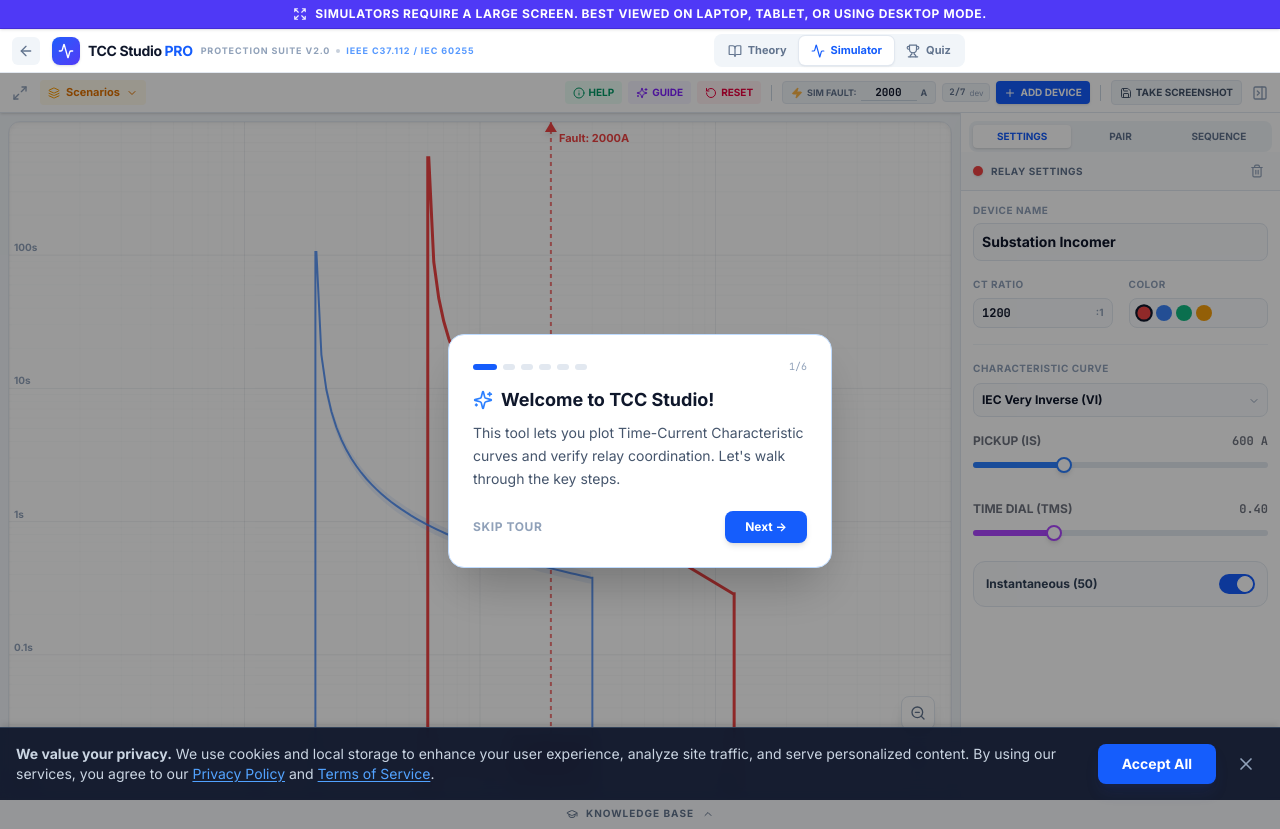
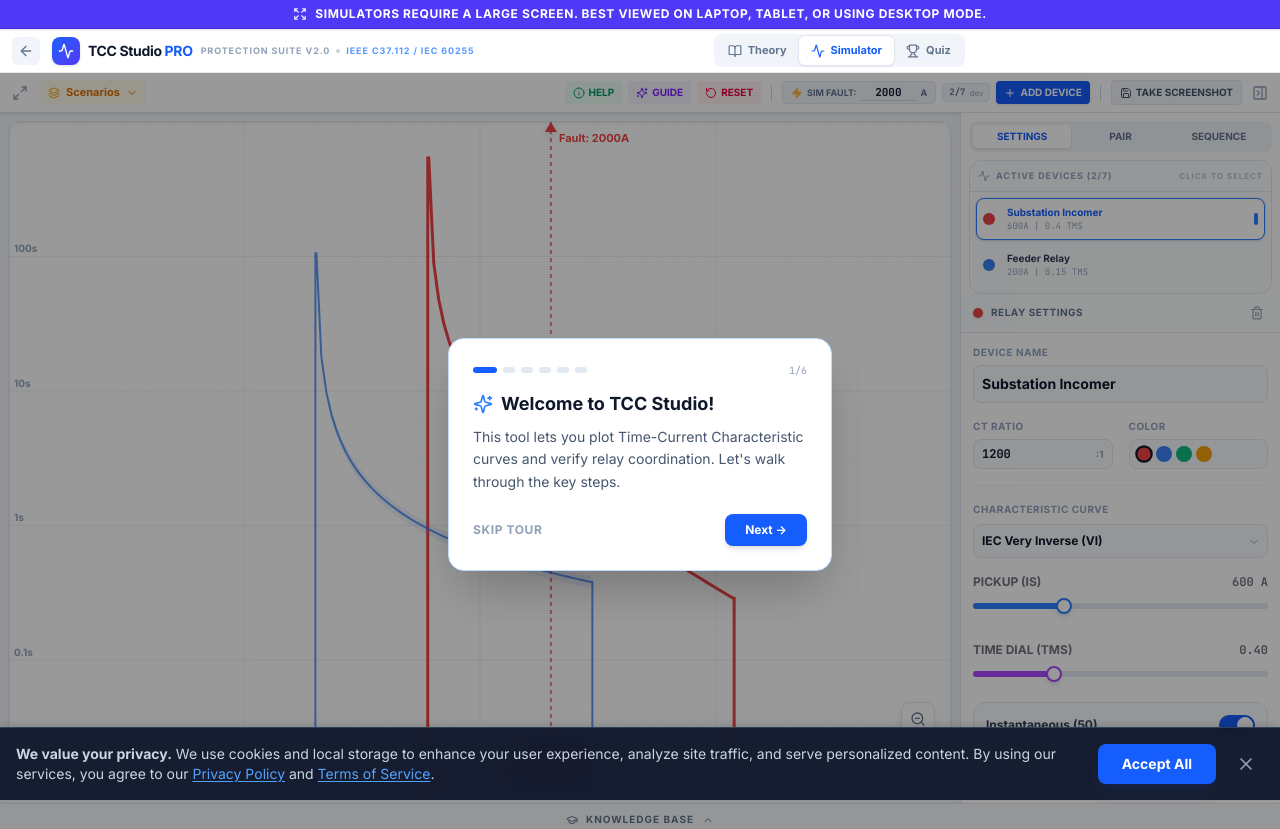
Before and after one commit to toanilsharma/RelaySchool, a React (Vite) app: page /tcc in a window 1280 px wide. Built offline with nearby package versions, Linux system fonts and the light colour scheme.

Commit message:
describe update

```diff
--- a/pages/TCCStudio.tsx
+++ b/pages/TCCStudio.tsx
@@ -1529,7 +1529,45 @@
                     </div>
 
                     {/* Tab content — fixed container for all tabs */}
-                    <div className="flex-1 overflow-y-auto custom-scrollbar">
+                    <div className="flex-1 flex flex-col overflow-hidden">
+
+                    {/* DEVICE NAVIGATOR - Directly addresses user need for visibility of all devices */}
+                    <div className="mx-2 mt-2 flex flex-col bg-slate-50 dark:bg-slate-800/50 rounded-xl border border-slate-200 dark:border-slate-700 overflow-hidden shrink-0">
+                        <div className="text-[9px] font-bold text-slate-400 uppercase tracking-widest p-2 border-b border-slate-200 dark:border-slate-700 bg-white/50 dark:bg-slate-900/50 flex justify-between items-center">
+                            <span className="flex items-center gap-1.5"><Activity className="w-3 h-3" /> Active Devices ({devices.length}/7)</span>
+                            <span className="text-[8px] opacity-60">Click to Select</span>
+                        </div>
+                        <div className="max-h-48 overflow-y-auto custom-scrollbar p-1.5 space-y-1 bg-white/30 dark:bg-black/10">
+                            {devices.map(dev => (
+                                <button
+                                    key={dev.id}
+                                    onClick={() => {
+                                        setSelectedId(dev.id);
+                                        setSettingsTab('params');
+                                        if (window.innerWidth < 768) setMobileTab('settings');
+                                    }}
+                                    className={`w-full flex items-center gap-3 p-1.5 rounded-lg transition-all border ${
+                                        selectedId === dev.id
+                                            ? 'bg-white dark:bg-slate-700 border-blue-500 shadow-sm ring-1 ring-blue-500/10'
+                                            : 'bg-transparent border-transparent hover:bg-white/50 dark:hover:bg-slate-700/30'
+                                    }`}
+                                >
+                                    <div className="w-3 h-3 rounded-full shrink-0 shadow-inner" style={{ backgroundColor: dev.color }}></div>
+                                    <div className="flex-1 text-left overflow-hidden">
+                                        <div className={`text-[10px] font-bold truncate ${selectedId === dev.id ? 'text-blue-600 dark:text-blue-400' : 'text-slate-700 dark:text-slate-200'}`}>{dev.name}</div>
+                                        <div className="text-[9px] text-slate-400 font-mono">
+                                            {dev.pickup}A | {dev.tds} {dev.type === 'Fuse' ? 'Rating' : 'TMS'}
+                                        </div>
+                                    </div>
+                                    {dev.locked && <Lock className="w-2.5 h-2.5 text-slate-300" />}
+                                    {selectedId === dev.id && <div className="w-1 h-3 bg-blue-500 rounded-full animate-pulse"></div>}
+                                </button>
+                            ))}
+                            {devices.length === 0 && (
+                                <div className="py-4 text-center text-[10px] text-slate-400 italic">No devices added yet.</div>
+                            )}
+                        </div>
+                    </div>
 
                     {settingsTab === 'params' && (
                         selectedDevice ? (
```
